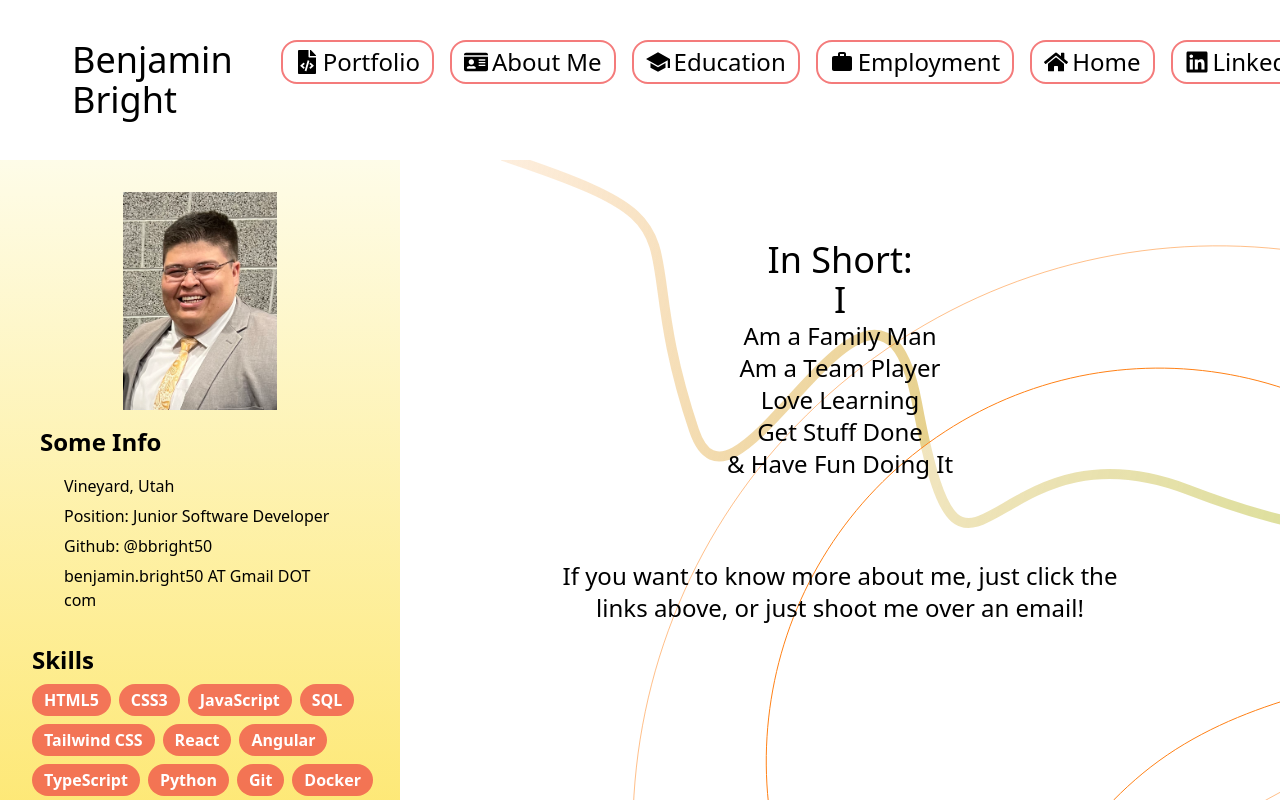
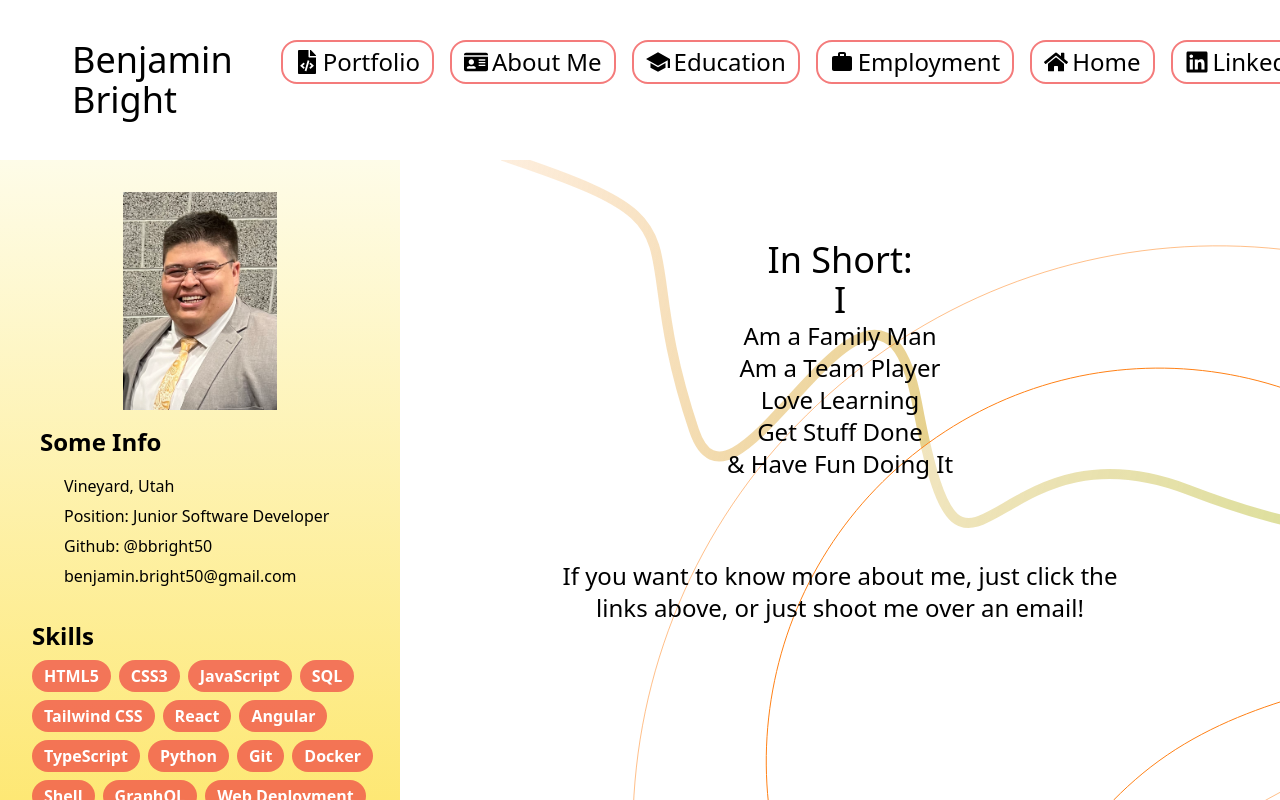
Before and after one commit to bbright50/personal-site, a React (Vite) app: page / in a window 1280 px wide. Shown: the top 800 px of the page. Built offline with nearby package versions, Linux system fonts and the light colour scheme.

Commit message:
Changed email to normal format

```diff
--- a/src/components/SidePane.tsx
+++ b/src/components/SidePane.tsx
@@ -21,7 +21,7 @@ export default function SidePane() {
           >
             Github: @bbright50
           </a>
-          <p>benjamin.bright50 AT Gmail DOT com</p>
+          <p>benjamin.bright50@gmail.com</p>
         </div>
         <div className=" ml-8 flex flex-col">
           <div className="text-xl md:text-2xl">
```
